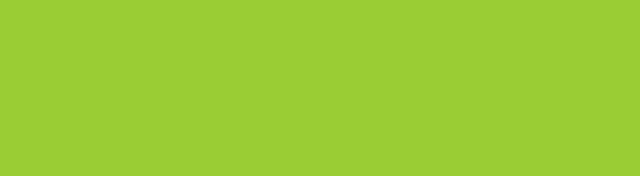
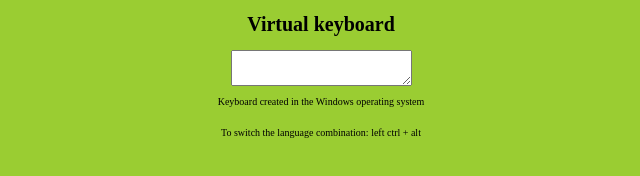
Before and after one commit to a-reznikov/virtual-keyboard, a website built with webpack: page index.html in a window 1280 px wide. Shown: the whole page, without its empty margins (319-959 px from the left). Built offline with nearby package versions, Linux system fonts and the light colour scheme.

Commit message:
feat: implement creat container module

```diff
--- a/src/index.js
+++ b/src/index.js
@@ -1,4 +1,7 @@
+import { creatContainer } from './js/container';
 import { buttons } from './js/buttons';
 
-buttons('John');
-console.log('Start task');
+window.onload = function load() {
+  creatContainer();
+  buttons();
+};
--- a/src/js/buttons.js
+++ b/src/js/buttons.js
@@ -1,4 +1,3 @@
 export function buttons() {
-  // eslint-disable-next-line no-alert
-  alert('Buttons export');
+  console.log('crate buttons');
 }
--- /dev/null
+++ b/src/js/container.js
@@ -0,0 +1,29 @@
+export function creatContainer() {
+  const TITLE = 'Virtual keyboard';
+  const OS_WINDOWS = 'Keyboard created in the Windows operating system';
+  const LANGUAGE = 'To switch the language combination: left ctrl + alt';
+  const body = document.querySelector('body');
+  const container = document.createElement('main');
+  container.className = 'container';
+  const titleContainer = document.createElement('h1');
+  titleContainer.className = 'title';
+  titleContainer.textContent = TITLE;
+  const textContent = document.createElement('textarea');
+  textContent.className = 'textarea';
+  const keyboard = document.createElement('div');
+  keyboard.className = 'keyboard';
+  const description = document.createElement('p');
+  description.className = 'description';
+  description.textContent = OS_WINDOWS;
+  const language = document.createElement('p');
+  language.className = 'language';
+  language.textContent = LANGUAGE;
+
+  container.append(titleContainer);
+  container.append(textContent);
+  container.append(keyboard);
+  container.append(description);
+  container.append(language);
+  body.append(container);
+  return body;
+}
--- a/style.css
+++ b/style.css
@@ -1,3 +1,20 @@
+html {
+  font-size: 10px;
+}
+
+* {
+  box-sizing: border-box;
+}
+
 body {
   background-color: yellowgreen;
+  margin: 0;
 }
+
+.container {
+  display: flex;
+  flex-direction: column;
+  margin: 0 auto;
+  max-width: 1200px;
+  align-items: center;
+}
```
